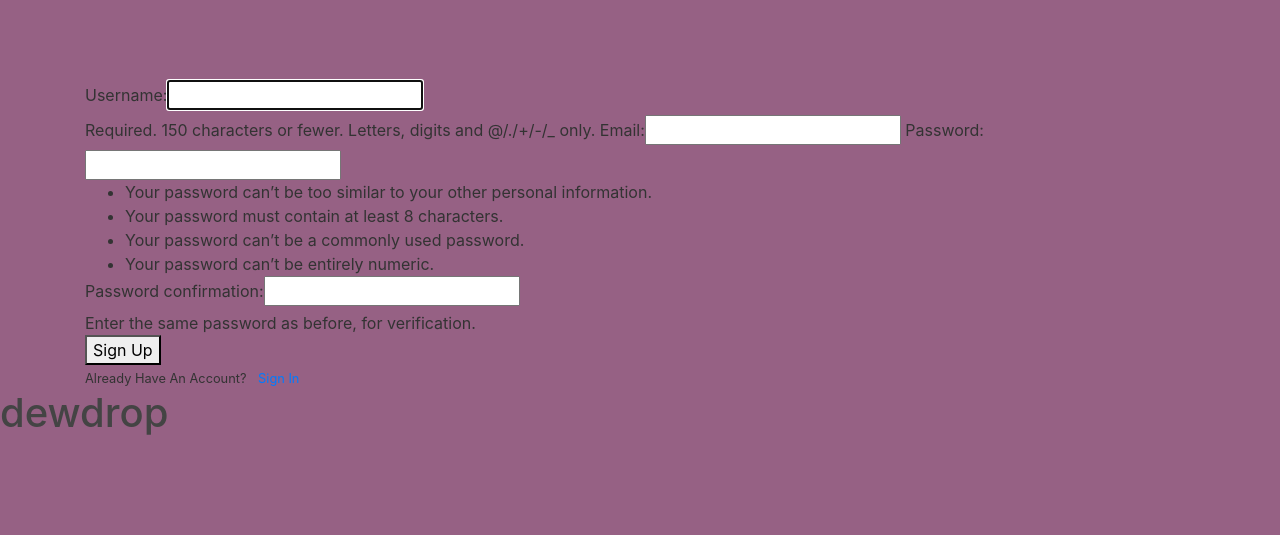
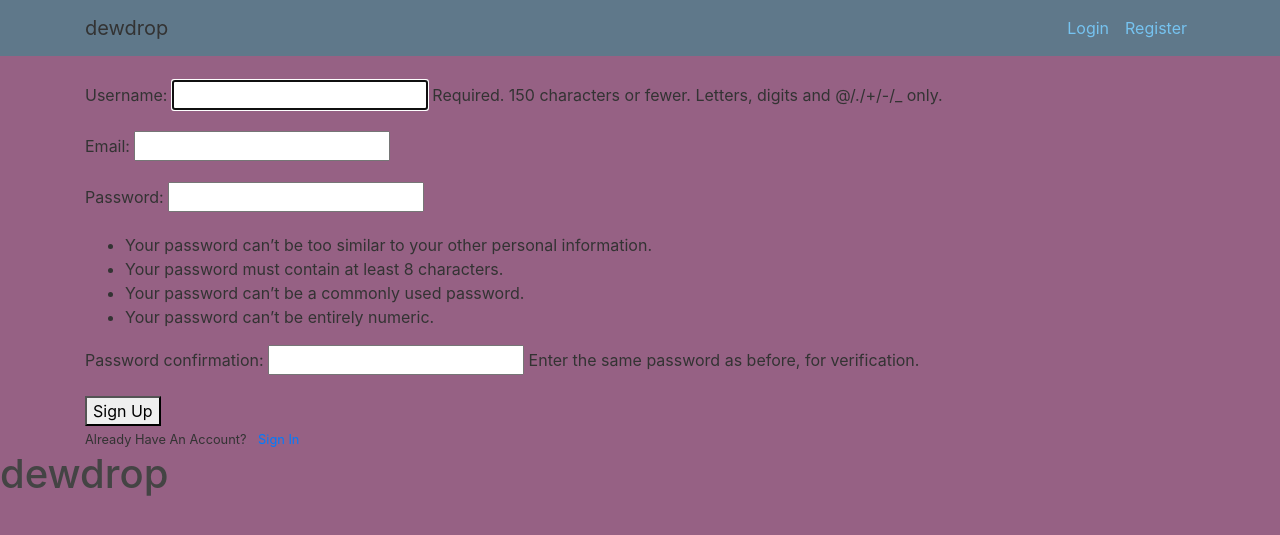
Before and after one commit to Kristinboyd/therealdewdrop, a Django app: page / in a window 1280 px wide. Shown: the top 535 px of the page. Run offline with Django 3.2, Linux system fonts and the light colour scheme; parts of the project's set-up code (start-up, migrations or seed data) failed here and were passed over; some libraries are stand-ins or nearby versions.

Commit message:
Added header to every page with login/register, design WIP

```diff
--- a/users/templates/users/base.html
+++ b/users/templates/users/base.html
@@ -12,9 +12,27 @@
 
 <link rel="stylesheet" type="text/css" href="{% static 'dewdrop/main.css' %}">
 
-<title>dewdrop</title>
 </head>
 <body>
+    <header class="site-header">
+        <nav class="navbar navbar-expand-md navbar-dark bg-steel fixed-top">
+            <div class="container">
+            <a class="navbar-brand mr-4">dewdrop</a>
+            <button class="navbar-toggler" type="button" data-toggle="collapse" data-target="#navbarToggle" aria-controls="navbarToggle" aria-expanded="false" aria-label="Toggle navigation">
+            <span class="navbar-toggler-icon"></span>
+            </button>
+            <div class="collapse navbar-collapse" id="navbarToggle">
+                <div class="navbar-nav mr-auto">
+                </div>
+              <!-- Navbar Right Side -->
+              <div class="navbar-nav">
+                <a class="nav-item nav-link" href="{% url 'login' %}">Login</a>
+                <a class="nav-item nav-link" href="{% url 'register' %}">Register</a>
+              </div>
+            </div>
+          </div>
+        </nav>
+      </header>
     <div class="container">
     {% block content %} {% endblock %}
     </div>
--- a/users/templates/users/login.html
+++ b/users/templates/users/login.html
@@ -1,7 +1,6 @@
 {% extends "users/base.html" %}
+{% block content %}
 {% load static %}
-{% block content %}
-
 
 <body>
 
--- a/users/templates/users/register.html
+++ b/users/templates/users/register.html
@@ -4,7 +4,7 @@
         <form method="POST">
             {% csrf_token %}
             <fieldset>
-                {{ form }}
+                {{ form.as_p }}
             </fieldset>
             <div>
                 <button type="submit">Sign Up</button>
```
